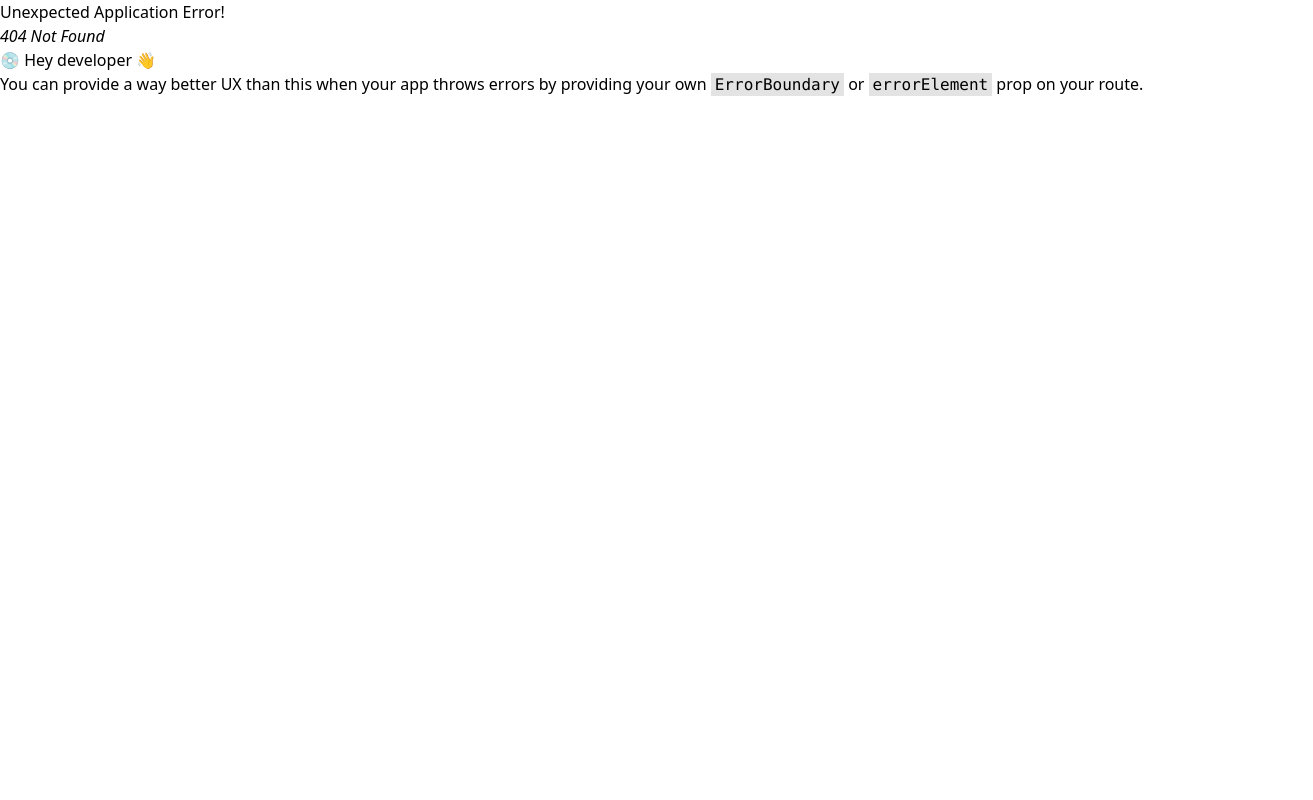
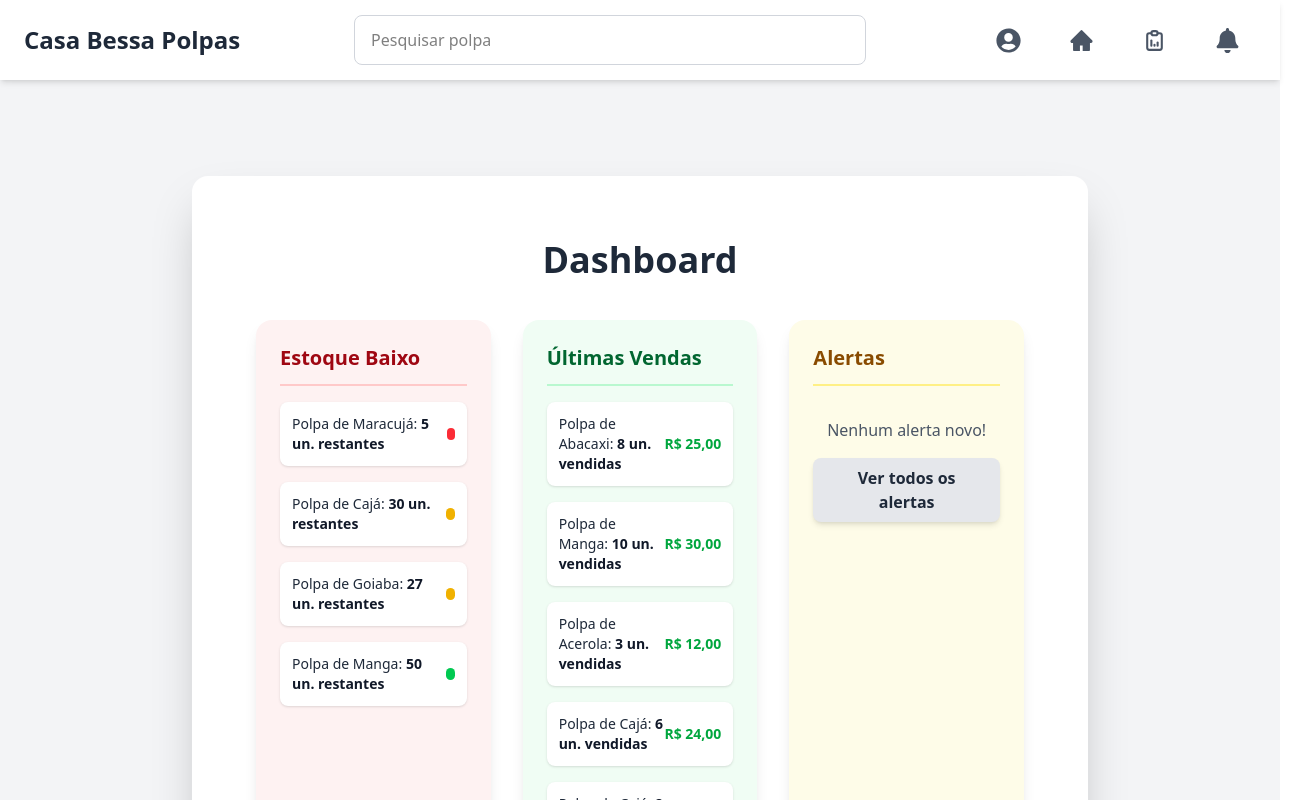
Before and after one commit to danielprogram08/Sistema-Gestao-de-Polpas, a React (Vite) app in the folder FRONT/front-poupas/: page /dashboard in a window 1280 px wide. Before the commit this address had no page. Shown: the top 800 px of the page, 1313 px wide, since content can reach past the window. Built offline with nearby package versions, Linux system fonts and the light colour scheme.

Commit message:
Add: Página Dashboard

```diff
--- a/FRONT/front-poupas/src/App.jsx
+++ b/FRONT/front-poupas/src/App.jsx
@@ -4,9 +4,9 @@ import Dashboard from './components/Dashboard';
 
 function App() {
   return (
-    <div className="flex flex-col items-center justify-center h-screen">
+    <div className="flex flex-col items-center justify-center">
       <Header />
-      <h1 className="text-3xl font-bold mb-8">Bem-vindo ao Sistema de Gestão de Polpas</h1>
+      <h1 className="text-3xl font-bold mt-24 mb-24">Bem-vindo ao Sistema de Gestão de Polpas</h1>
       <div className="flex gap-4">
         <Link to="/login" className="bg-blue-500 hover:bg-blue-700 text-white font-bold py-2 px-4 rounded">
           Login
@@ -17,9 +17,9 @@ function App() {
         <Link to="/cadastrar-produto" className="bg-red-500 hover:bg-red-500 text-white font-bold py-2 px-4 rounded">
           Cadastrar Produto
         </Link>
-      </div>
-      <div>
-        <Dashboard />
+        <Link to="/dashboard" className="bg-yellow-500 hover:bg-yellow-500 text-white font-bold py-2 px-4 rounded">
+          Dashboard
+        </Link>
       </div>
     </div>
   );
--- a/FRONT/front-poupas/src/components/CardContainer/index.jsx
+++ b/FRONT/front-poupas/src/components/CardContainer/index.jsx
@@ -2,46 +2,61 @@ import React from 'react';
 import CardListItem from '../CardListItem';
 import Button from '../Button';
 
-export default function CardContainer({title, data, variant}) {
+export default function CardContainer({ title, data, variant }) {
 
-    const bgColor = variant === 'low-stock' ? 'bg-orange-100' :
-                    variant === 'sales' ? 'bg-green-100' : 'bg-gray-100';
+    const variantClasses = {
+        'low-stock': {
+            bg: 'bg-red-50',
+            titleColor: 'text-red-800',
+            borderColor: 'border-red-200'
+        },
+        'sales': {
+            bg: 'bg-green-50',
+            titleColor: 'text-green-800',
+            borderColor: 'border-green-200'
+        },
+        'alerts': {
+            bg: 'bg-yellow-50',
+            titleColor: 'text-yellow-800',
+            borderColor: 'border-yellow-200'
+        },
+        'default': {
+            bg: 'bg-gray-50',
+            titleColor: 'text-gray-800',
+            borderColor: 'border-gray-200'
+        }
+    };
+
+    const selectedVariant = variantClasses[variant] || variantClasses.default;
 
     const itemType = (variant === 'low-stock') ? 'stock' :
                      (variant === 'sales') ? 'sales' :
                      null;
 
     return (
-        <div className={`p-4 rounded-lg shadow-md ${bgColor}`}>
-
-            {/* Cabeçalho do Cartão */}
-            <div className="flex justify-between items-center mb-4 pb-2 border-b ">
-                <h2 className="text-lg font-semibold">{title}</h2>
+        <div className={`p-6 rounded-2xl shadow-lg transition-all duration-300 ${selectedVariant.bg}`}>
+            <div className={`flex justify-between items-center mb-4 pb-3 border-b-2 ${selectedVariant.borderColor}`}>
+                <h2 className={`text-xl font-bold ${selectedVariant.titleColor}`}>{title}</h2>
             </div>
 
-            {/* Conteúdo do Cartão */}
-            <div className="space-y-3">
-
-                {/* Renderiza os itens APENAS se não for o cartão de alertas
-                  e se a variante for reconhecida ('stock' ou 'sales').
-                */}
-                {itemType && data && data.map((item, index) => (
+            <div className="space-y-4">
+                {itemType && data && data.length > 0 ? (
+                    data.map((item, index) => (
                         <CardListItem
                             key={index}
                             item={item}
-                        // PASSA A STRING CORRETA: 'stock' ou 'sales'
                             variant={itemType}
                         />
-                ))}
-
-                {/* Se for o cartão de Alertas, adicione a lógica de alerta */}
-                {variant === 'alerts' && (
-                    <div className="text-center mt-6">
-                        <p className="mb-4">Nenhum alerta novo!</p>
-                        <Button className="w-full">
+                    ))
+                ) : (
+                    variant === 'alerts' && (
+                        <div className="text-center py-4">
+                            <p className="text-gray-600 mb-4">Nenhum alerta novo!</p>
+                            <Button variant="secondary" className="w-full">
                                 Ver todos os alertas
                             </Button>
                         </div>
+                    )
                 )}
             </div>
         </div>
--- a/FRONT/front-poupas/src/components/CardListItem/index.jsx
+++ b/FRONT/front-poupas/src/components/CardListItem/index.jsx
@@ -8,20 +8,17 @@ const STATUS_COLORS = {
 
 export default function CardListItem({ item, variant }) {
 
-    const baseClasses = "flex justify-between items-center p-3 rounded-md bg-white border border-gray-200 shadow-sm";
+    const baseClasses = "flex justify-between items-center p-3 rounded-lg bg-white shadow-sm hover:bg-gray-50 transition-all duration-300";
 
     if (variant === 'stock') {
         const statusColor = STATUS_COLORS[item.status] || 'bg-gray-400';
 
         return (
             <div className={baseClasses}>
-                {/* Informação do Produto e Quantidade */}
                 <div className="text-sm text-gray-800">
-                    {item.name}: <span className="font-semibold">{item.units} un. restantes</span>
+                    {item.name}: <span className="font-bold text-gray-900">{item.units} un. restantes</span>
                 </div>
-                <div className={`w-3 h-5 rounded-sm ${statusColor}`} title={`Status: ${item.status}`}>
-                    {/* Barra de Status Visual */}
-                </div>
+                <div className={`w-3 h-3 rounded-full ${statusColor}`} title={`Status: ${item.status}`}></div>
             </div>
         )
     }
@@ -34,13 +31,10 @@ export default function CardListItem({ item, variant }) {
 
         return (
             <div className={baseClasses}>
-                {/* Informação do Produto e Vendas */}
                 <div className="text-sm text-gray-800">
-                    {item.name}: <span className="font-semibold">{item.sales} un. vendidas</span>
+                    {item.name}: <span className="font-bold text-gray-900">{item.sales} un. vendidas</span>
                 </div>
-
-                {/* Valor da Venda */}
-                <div className="text-sm font-medium text-green-700">
+                <div className="text-sm font-semibold text-green-600">
                     {priceFormatted}
                 </div>
             </div>
--- a/FRONT/front-poupas/src/components/Dashboard/index.jsx
+++ b/FRONT/front-poupas/src/components/Dashboard/index.jsx
@@ -1,67 +1,47 @@
 import React from 'react';
-import CardContainer from '../CardContainer'; // Importa o container do cartão
-
-// ----------------------------------------------------------------------
-// DADOS DE TESTE (MOCK DATA)
-// ----------------------------------------------------------------------
+import CardContainer from '../CardContainer';
 
 const lowStockData = [
-    { name: "Polpa de Maracujá", units: 5, status: 'low' },
-    { name: "Polpa de Cajá", units: 30, status: 'medium' },
-    { name: "Polpa de Goiaba", units: 27, status: 'medium' },
-    { name: "Polpa de Manga", units: 50, status: 'high' },
+    { name: "Polpa de Maracujá", units: 5, status: 'low' }, //Somente para simulação
+    { name: "Polpa de Cajá", units: 30, status: 'medium' }, //Somente para simulação
+    { name: "Polpa de Goiaba", units: 27, status: 'medium' }, //Somente para simulação
+    { name: "Polpa de Manga", units: 50, status: 'high' }, //Somente para simulação
 ];
 
 const salesData = [
-    { name: "Polpa de Abacaxi", sales: 8, price: 25.00 },
-    { name: "Polpa de Manga", sales: 10, price: 30.00 },
-    { name: "Polpa de Acerola", sales: 3, price: 12.00 },
-    { name: "Polpa de Cajá", sales: 6, price: 24.00 },
-    { name: "Polpa de Cajá", sales: 2, price: 8.00 },
-    { name: "Polpa de Abacaxi", sales: 12, price: 36.00 },
+    { name: "Polpa de Abacaxi", sales: 8, price: 25.00 }, //Somente para simulação
+    { name: "Polpa de Manga", sales: 10, price: 30.00 }, //Somente para simulação
+    { name: "Polpa de Acerola", sales: 3, price: 12.00 }, //Somente para simulação
+    { name: "Polpa de Cajá", sales: 6, price: 24.00 }, //Somente para simulação
+    { name: "Polpa de Cajá", sales: 2, price: 8.00 }, //Somente para simulação
+    { name: "Polpa de Abacaxi", sales: 12, price: 36.00 }, //Somente para simulação
 ];
 
-const alertsData = [
-    // O cartão de alertas é especial e renderiza conteúdo fixo.
-];
-
-
-// ----------------------------------------------------------------------
-// COMPONENTE PRINCIPAL (DASHBOARD)
-// ----------------------------------------------------------------------
+const alertsData = [];
 
 export default function Dashboard() {
     return (
-        <main className="p-8 w-full max-w-7xl mx-auto border-2 rounded-4xl bg-white">
-            <h1 className="text-4xl font-bold mb-8 text-center text-gray-700">Dashboard</h1>
+        <main className="p-8 w-full h-full">
+            <div className="max-w-7xl mx-auto">
+                <h1 className="text-4xl font-bold mb-10 text-center text-gray-800">Dashboard</h1>
 
-            {/* GRID PRINCIPAL: Layout de 3 colunas */}
-            {/* gap-6 define o espaço entre as colunas */}
-            <div className="grid grid-cols-1 md:grid-cols-3 gap-6">
-
-                {/* 1. ESTOQUE BAIXO (Esquerda) */}
+                <div className="grid grid-cols-1 md:grid-cols-2 lg:grid-cols-3 gap-8">
                     <CardContainer
-                    title="Estoque baixo"
+                        title="Estoque Baixo"
                         data={lowStockData}
                         variant="low-stock"
-                    itemVariant="stock" // Diz ao CardListItem para usar a lógica de estoque
                     />
-
-                {/* 2. ÚLTIMAS VENDAS (Centro) */}
                     <CardContainer
-                    title="Últimas vendas"
+                        title="Últimas Vendas"
                         data={salesData}
                         variant="sales"
-                    itemVariant="sales" // Diz ao CardListItem para usar a lógica de vendas
                     />
-
-                {/* 3. ALERTAS (Direita) */}
                     <CardContainer
                         title="Alertas"
-                    data={alertsData} // Passamos o array, mas o cartão renderiza o alerta fixo
+                        data={alertsData}
                         variant="alerts"
-                    // Não precisamos de itemVariant, pois o CardContainer lida com a lógica de alertas
                     />
+                </div>
             </div>
         </main>
     );
--- a/FRONT/front-poupas/src/pages/CadastrarProduto.jsx
+++ b/FRONT/front-poupas/src/pages/CadastrarProduto.jsx
@@ -6,7 +6,7 @@ function CadastrarProduto() {
     return (
         <div className='flex flex-col items-center min-h-screen bg-gray-100'>
             <Header />
-            <div className='flex flex-col items-center w-full max-w-2xl p-8 mt-10'>
+            <div className='flex flex-col items-center w-full max-w-2xl p-8 mt-38'>
                 <div className="w-full bg-white p-8 rounded-2xl shadow-2xl">
                     <h1 className="text-3xl font-bold text-center mb-2 text-gray-800">Cadastre seu produto</h1>
                     <p className="text-center text-gray-500 mb-8">Preencha os campos abaixo para cadastrar um novo produto.</p>
--- /dev/null
+++ b/FRONT/front-poupas/src/pages/DashboardPage.jsx
@@ -0,0 +1,16 @@
+import React from "react";
+import Header from "../components/Header";
+import Dashboard from "../components/Dashboard";
+
+function DashboardPage() {
+    return (
+        <div className='flex flex-col items-center min-h-screen bg-gray-100'>
+            <Header />
+            <div className="w-[70%] bg-white p-8 rounded-2xl shadow-2xl mt-24">
+                <Dashboard />
+            </div>
+        </div>
+    )
+}
+
+export default DashboardPage;
```
Also changed, not shown: FRONT/front-poupas/src/main.jsx (+7 -0 lines). Lines whose indentation alone changed are shown as unchanged.
